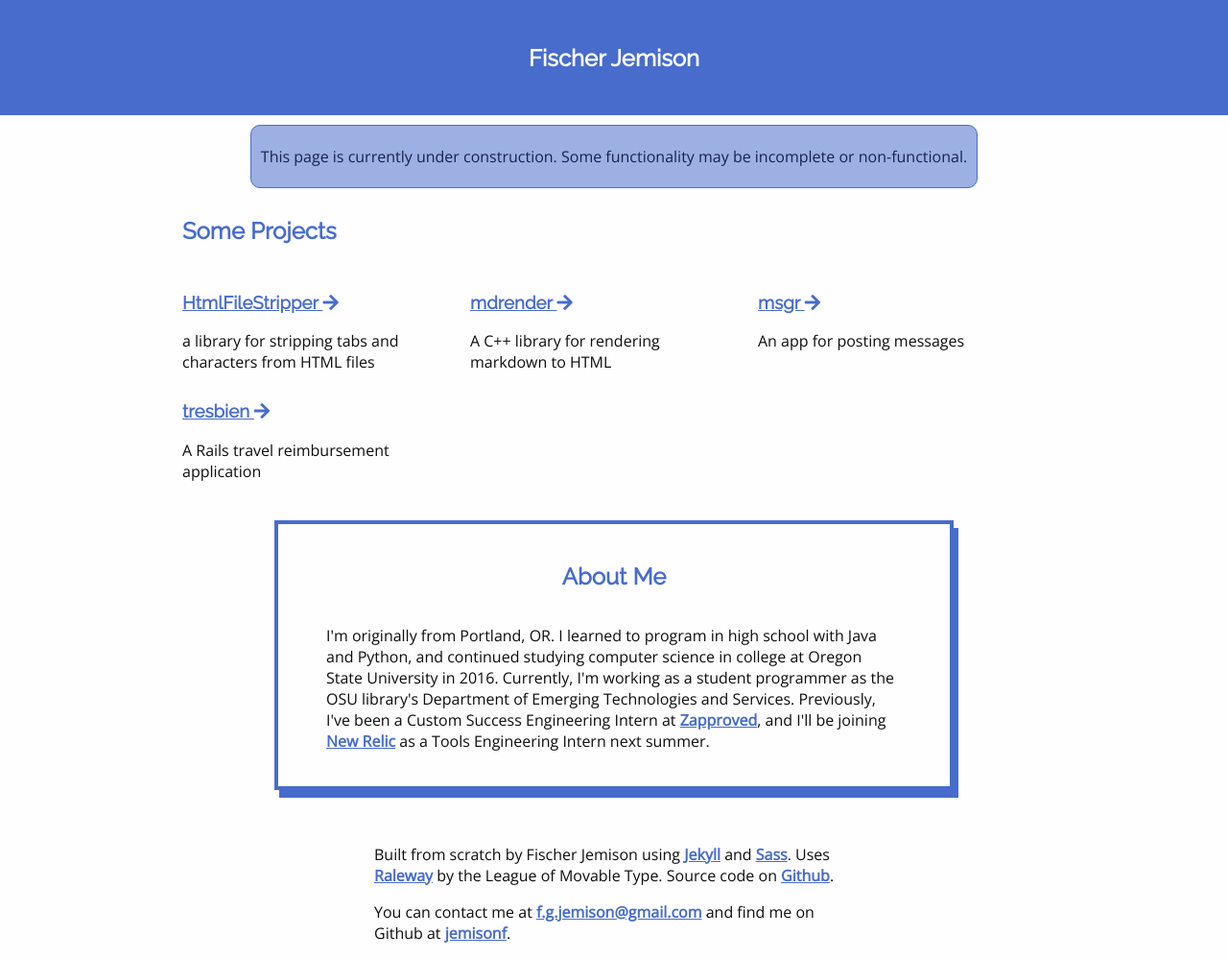
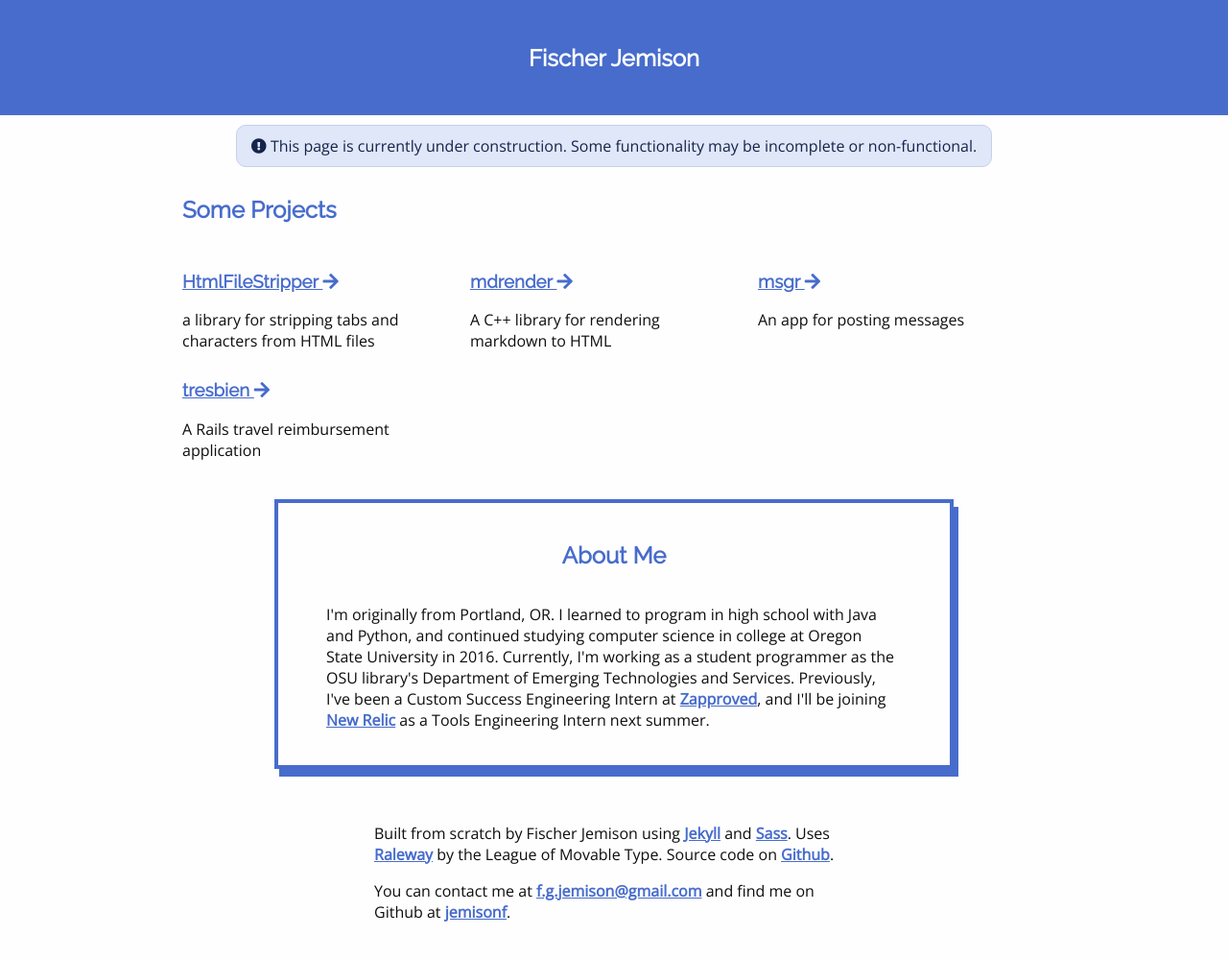
Before and after one commit to jemisonf/jemisonf.github.io, a Jekyll site: the page built from index.html, in a window 1280 px wide. Shown: the whole page at 96% size. Built offline with Jekyll 4.4.1, drawn with Linux system fonts in a browser that asks for light colours; after the commit the page ends 977 px from its top, so only the background shows below that.

Commit message:
tweaks alert

```diff
--- a/_sass/components/_alert.scss
+++ b/_sass/components/_alert.scss
@@ -1,10 +1,11 @@
 .alert {
-    border: 1px solid $main-color;
-    background-color: #9CB0E3;
+    border: 1px solid #C7D0E9;
+    background-color: #E0E7F8;
     border-radius: 10px;
     padding: 5px 10px;
-    margin: 10px 0px;
+    margin: 10px;
     h2, p {
         color: #15244C;
+        margin: 5px;
     }
 }
--- a/index.html
+++ b/index.html
@@ -3,7 +3,7 @@ layout: default
 title: Fischer Jemison's Homepage
 ---
 <section class="alert">
-    <p>This page is currently under construction. Some functionality may be incomplete or non-functional.</p>
+    <p><i class="fa fa-exclamation-circle"></i> This page is currently under construction. Some functionality may be incomplete or non-functional.</p>
 </section>
 <section class="page-section">
     <h2>Some Projects</h2>
```
